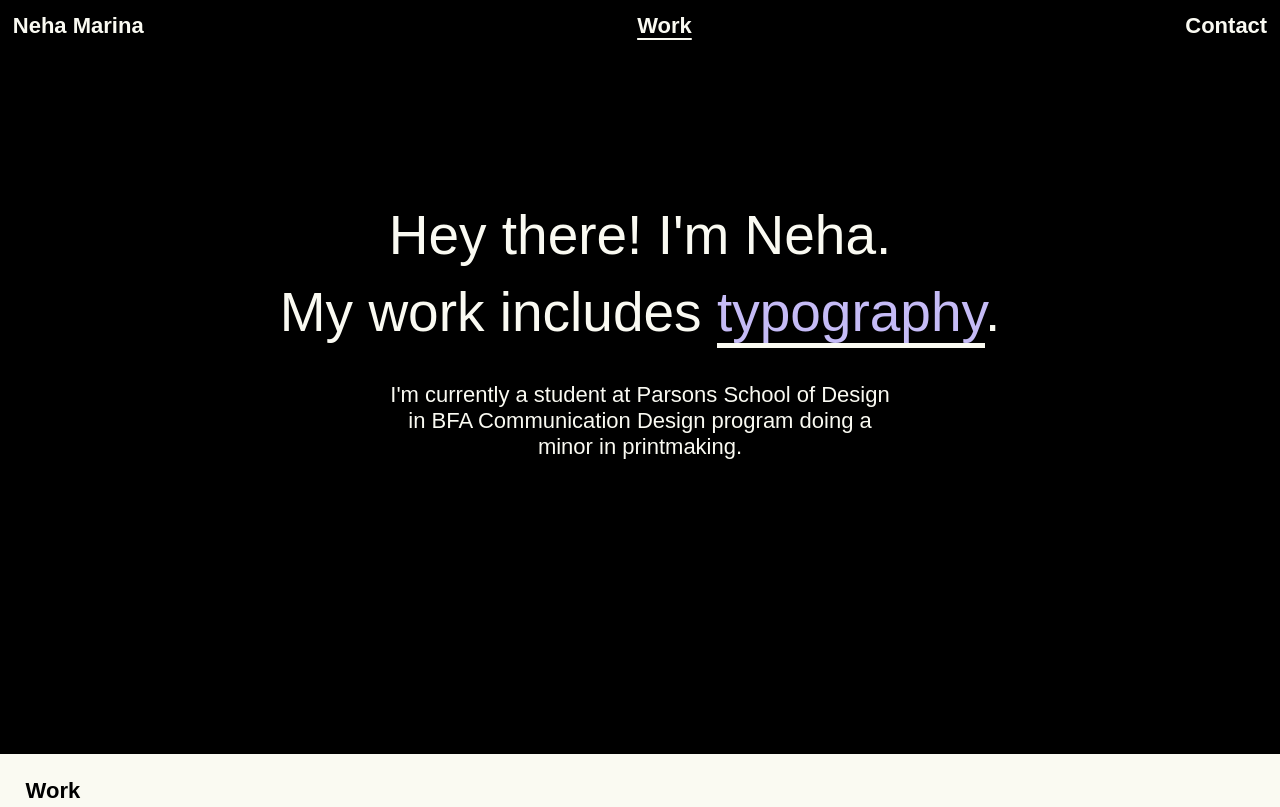
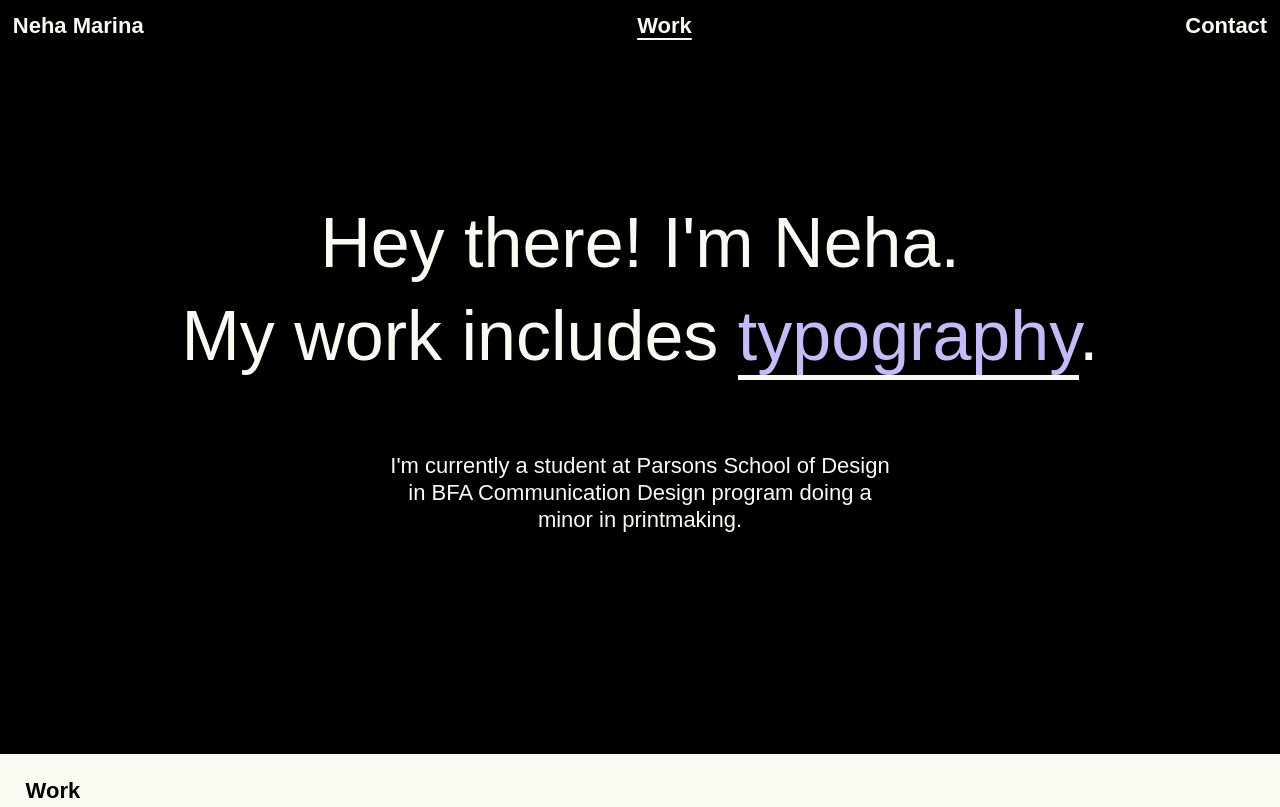
Before and after one commit to marin350/portfolio, a plain HTML site: page index.html in a window 1280 px wide. Shown: the top 807 px of the page. Drawn offline with Linux system fonts and the light colour scheme; a web font is replaced by a local one.

Commit message:
more changes

```diff
--- a/index.css
+++ b/index.css
@@ -136,12 +136,13 @@ a:hover{
  .subtext{
     font-size: 22px;
     width: 40%;
-    margin-top: 3%;
+    margin-top: 6%;
     margin-left: auto;
     margin-right: auto;
+    line-height: 27px;
  }
  .intro-text{
-    font-size: 55px;
+    font-size: 70px;
     margin-bottom: 1%;
 }
 .body-text{
```
